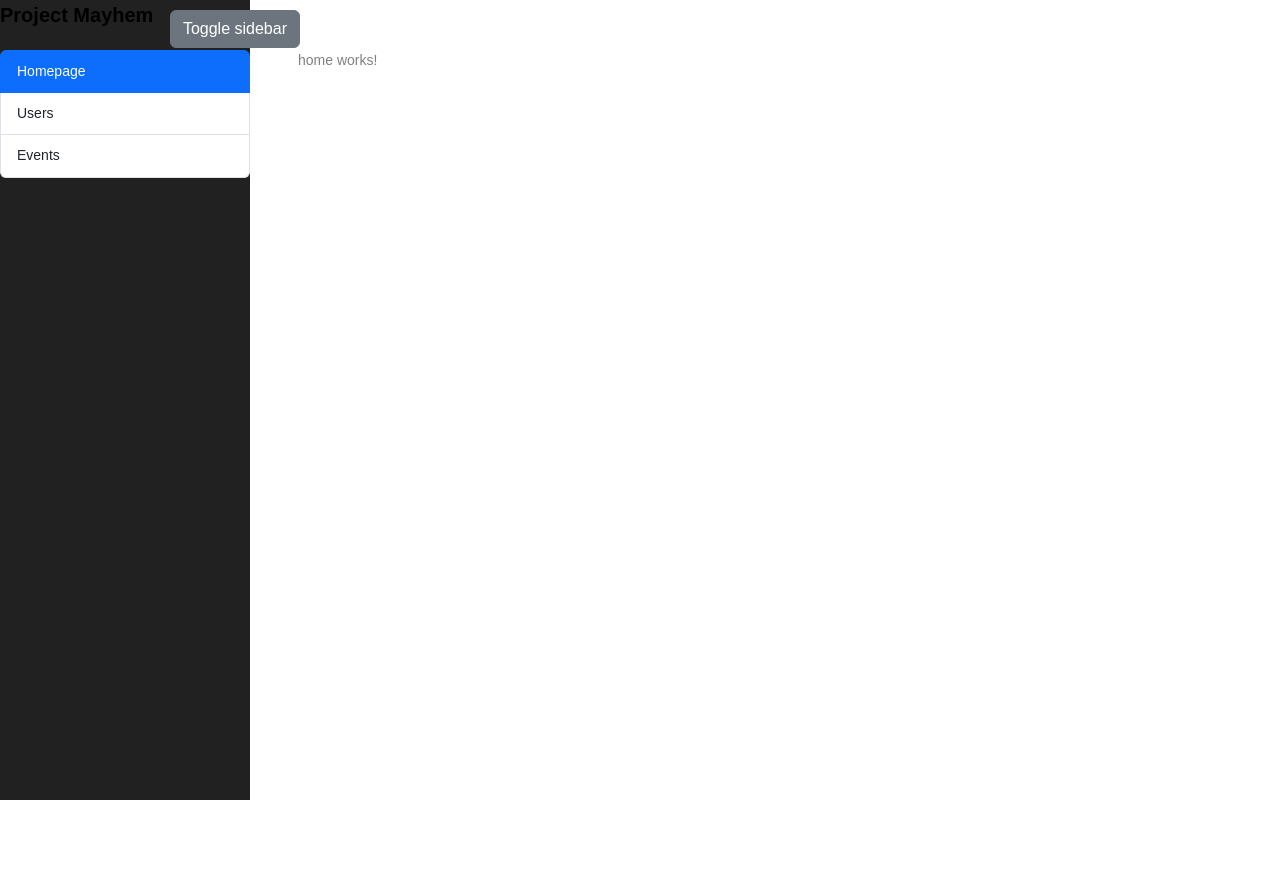
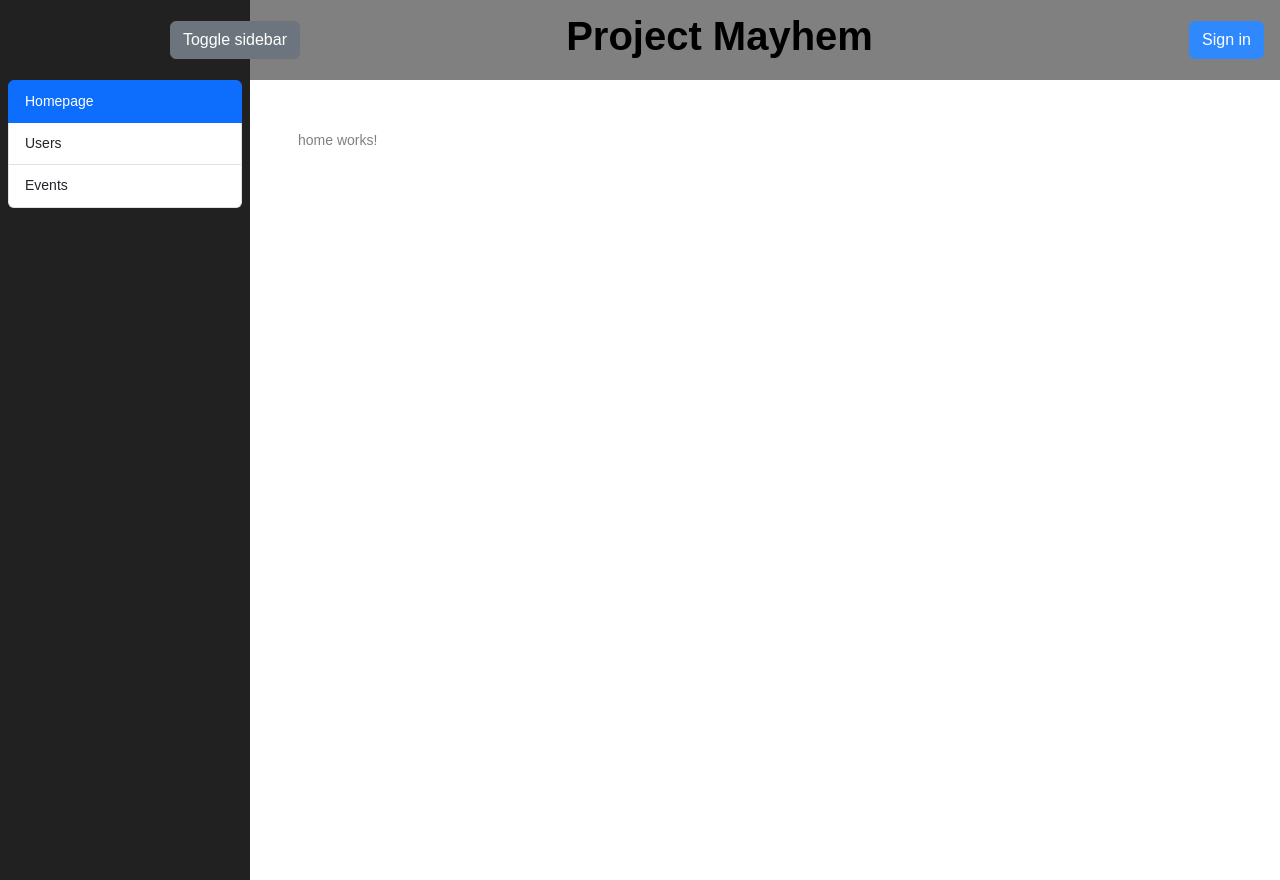
Before and after one commit to MrBamboozle/project-mayhem, an Angular app in the folder front/: page / in a window 1280 px wide. Before the commit the page ends 800 px from the top, so only its background shows below. Built offline with nearby package versions, Linux system fonts and the light colour scheme.

Commit message:
header added, sign in button/profile dropdown menu added, bootstrap styling + spacer variables overrrides

```diff
--- a/front/src/app/app.component.html
+++ b/front/src/app/app.component.html
@@ -3,27 +3,38 @@
     <div class="custom-menu">
       <button type="button" class="btn btn-secondary" (click)="toggleSidebar()">Toggle sidebar</button>
     </div>
-    <h1>{{ title }}</h1>
-    <!-- <ul class="list-unstyled components mb-5">
-      <li class="active">
-        <a routerLink="/"><span class="mr-3"></span> Homepage</a>
-      </li>
-      <li>
-        <a routerLink="/users"><span class="mr-3"></span> Users</a>
-      </li>
-      <li>
-        <a routerLink="/events"><span class="mr-3"></span> Events</a>
-      </li>
-    </ul> -->
-    <div class="list-group">
+    <div class="list-group mt-7 px-2">
       <a routerLink="/" routerLinkActive="active" [routerLinkActiveOptions]="{ exact: true }" class="list-group-item list-group-item-action">Homepage</a>
       <a routerLink="/users" routerLinkActive="active" class="list-group-item list-group-item-action">Users</a>
       <a routerLink="/events" routerLinkActive="active" class="list-group-item list-group-item-action">Events</a>
     </div>
   </nav>
 
-    <!-- Page Content  -->
-  <div id="content" class="p-4 p-md-5 pt-5">
-    <router-outlet></router-outlet>
+  <div id="body">
+      <!-- Header  -->
+    <div id="header" class="d-flex align-items-center pe-3">
+      <div class="d-flex justify-content-center flex-grow-1">
+        <h1><b>{{ title }}</b></h1>
+      </div>
+      <div>
+        <button type="button" class="btn btn-primary" *ngIf="!isSignedIn; else userMenu" (click)="signIn()">Sign in</button>
+        <ng-template #userMenu>
+          <div ngbDropdown>
+            <button class="btn btn-secondary" type="button" ngbDropdownToggle>
+              Avatar
+            </button>
+            <div ngbDropdownMenu aria-labelledby="navbarDropdown2" class="dropdown-menu dropdown-menu-end">
+              <button ngbDropdownItem type="button">Profile</button>
+              <button ngbDropdownItem type="button" (click)="signOut()">Sign out</button>
+            </div>
+          </div>
+        </ng-template>
+      </div>
+    </div>
+      <!-- Page Content  -->
+    <div id="content" class="p-4 p-md-5 pt-5">
+      <router-outlet></router-outlet>
+    </div>
   </div>
+
 </div>
--- a/front/src/app/app.component.ts
+++ b/front/src/app/app.component.ts
@@ -1,19 +1,29 @@
 import { Component } from '@angular/core';
 import { CommonModule } from '@angular/common';
 import { RouterLink, RouterLinkActive, RouterOutlet } from '@angular/router';
+import { NgbDropdownModule } from '@ng-bootstrap/ng-bootstrap';
 
 @Component({
   selector: 'app-root',
   standalone: true,
-  imports: [CommonModule, RouterOutlet, RouterLink, RouterLinkActive],
+  imports: [CommonModule, RouterOutlet, RouterLink, RouterLinkActive, NgbDropdownModule],
   templateUrl: './app.component.html',
   styleUrl: './app.component.scss'
 })
 export class AppComponent {
   public isSidebarHidden: boolean = false;
-  title = 'Project Mayhem';
+  public isSignedIn: boolean = false;
+  public title: string = 'Project Mayhem';
 
   public toggleSidebar(): void {
     this.isSidebarHidden = !this.isSidebarHidden;
   }
+
+  public signIn(): void {
+    this.isSignedIn = true;
+  }
+
+  public signOut(): void {
+    this.isSignedIn = false;
+  }
 }
--- a/front/src/styles.scss
+++ b/front/src/styles.scss
@@ -1,5 +1,18 @@
 /* You can add global styles to this file, and also import other style files */
-
+$spacer: 1rem;
+$spacers: (
+  0: 0,
+  1: ($spacer * 9.25),    //4px
+  2: ($spacer * .5),     //8px
+  3: $spacer,            //16px
+  4: ($spacer * 1.5),    //24px
+  5: ($spacer * 3),      //48px
+  6: ($spacer * 4),      //64px
+  7: ($spacer * 5),      //80px
+  8: ($spacer * 6.25),   //100px
+  9: ($spacer * 7.5),    //120px
+  10: ($spacer * 9.375)  //150px
+);
 /* Importing Bootstrap SCSS file. */
 @import 'bootstrap/scss/bootstrap';
 
@@ -142,14 +155,14 @@ h1, h2, h3, h4, h5,
     }
     .custom-menu{
     	margin-right: -60px !important;
-    	top: 10px !important;
+    	top: 21px !important;
     }
   }
 
   .custom-menu{
 		display: inline-block;
 		position: absolute;
-		top: 10px;
+		top: 21px;
 		right: 0;
 		margin-right: -50px;
 		@include transition(.3s);
@@ -189,6 +202,18 @@ a[data-toggle="collapse"] {
 	    display: none;
 		}
 	}
+}
+
+#body {
+  width: 100%;
+  padding: 0;
+  min-height: 100vh;
+}
+
+#header {
+  width: 100%;
+  min-height: 80px;
+  background-color: gray;
 }
 
 #content {
```
